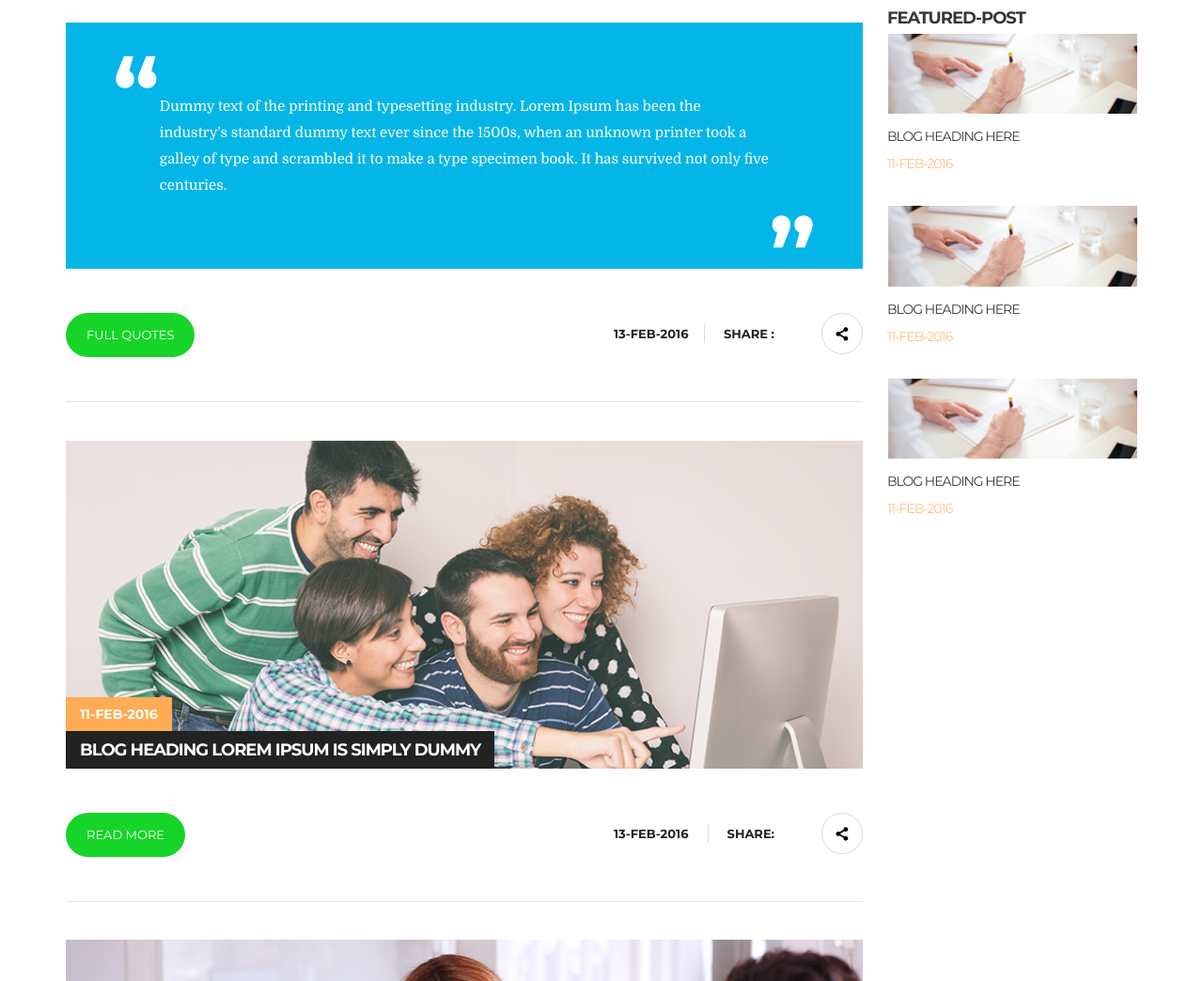
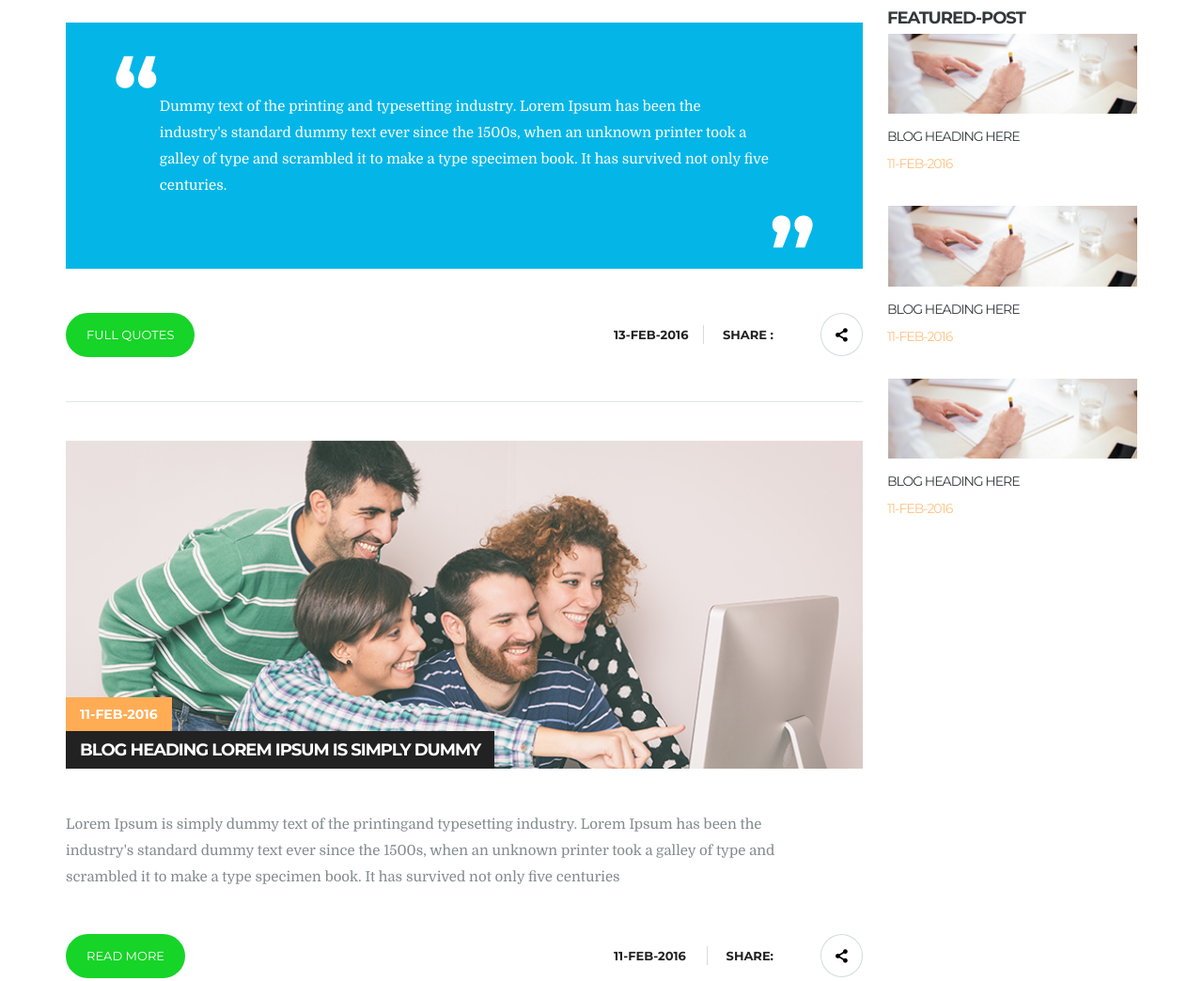
Before and after one commit to bogdan-klimov/CONSULT, a website: page page.html in a window 1280 px wide. Shown: the part 954-1998 px from the top of the page at 94% size. Drawn offline with nearby package versions, Linux system fonts and the light colour scheme; files that its build step writes are made by us from their sources; files whose address does not match are found by name.

Commit message:
share block edits

```diff
--- a/page.html
+++ b/page.html
@@ -3,7 +3,7 @@
 <head>
     <meta charset="UTF-8">
     <meta name="viewport" content="width=device-width, initial-scale=1.0">
-    <title>Document</title>
+    <title>Consult Plus | Pages</title>
     <link href="https://fonts.googleapis.com/css2?family=Lato:wght@300&display=swap" rel="stylesheet">
     <link href="https://fonts.googleapis.com/css2?family=Domine&family=Montserrat:wght@400;700&display=swap" rel="stylesheet">
     <link rel="stylesheet" href="assets/css/main.css">
--- a/src/js/data.js
+++ b/src/js/data.js
@@ -78,24 +78,35 @@ const data = [
 
 const news = [
 	{
+		type: 'new',
 		title: 'BLOG HEADING LOREM IPSUM IS SIMPLY DUMMY',
 		date: '11-feb-2016',
 		desc: 'Lorem Ipsum is simply dummy text of the printingand typesetting industry. Lorem Ipsum has been the industry\'s standard dummy text ever since the 1500s, when an unknown printer took a galley of type and scrambled it to make a type specimen book. It has survived not only five centuries',
 		img: 'assets/img/blog-img.png',
-		btn: 'Read More'
 	},
 	{
+		type: 'new',
 		title: 'BLOG HEADING LOREM IPSUM IS SIMPLY DUMMY',
 		date: '11-feb-2016',
 		desc: 'Lorem Ipsum is simply dummy text of the printingand typesetting industry. Lorem Ipsum has been the industry\'s standard dummy text ever since the 1500s, when an unknown printer took a galley of type and scrambled it to make a type specimen book. It has survived not only five centuries',
 		img: 'assets/img/blog-img-2.png',
-		btn: 'Read More'
 	},
 	{
+		type: 'audio',
+		src: '../../file.mp3',
+		date: '',
+		desc: '',
+	},
+	{
+		type: 'quote',
+		date: '...',
+		desc: '...',
+	},
+	{
+		type: 'new',
 		title: 'BLOG HEADING LOREM IPSUM IS SIMPLY DUMMY',
 		date: '11-feb-2016',
 		desc: 'Lorem Ipsum is simply dummy text of the printingand typesetting industry. Lorem Ipsum has been the industry\'s standard dummy text ever since the 1500s, when an unknown printer took a galley of type and scrambled it to make a type specimen book. It has survived not only five centuries',
 		img: 'assets/img/blog-img-5.png',
-		btn: 'Read More'
 	},
 ]
--- a/src/js/main.js
+++ b/src/js/main.js
@@ -105,10 +105,11 @@
 // };
 
 /////////////////////////////////////////////////
+
 const BLOG_WRAPPER = document.getElementById("main-block-blog-wrapper");
-const BLOG_LENGHT = 3;
 
 for (let el in news) {
+
     const blog = document.createElement("div");
     blog.classList.add("blogs");
     BLOG_WRAPPER.append(blog);
@@ -131,6 +132,11 @@ for (let el in news) {
     blogImg.append(heading);
     heading.innerText = news[el].title;
 
+    const blogDesc = document.createElement('div');
+    blogDesc.classList.add("blogs-description");
+    blogDesc.innerText = news[el].desc;
+    blog.append(blogDesc);
+
     const actions = document.createElement("div");
     actions.classList.add("actions");
     blog.append(actions);
@@ -138,7 +144,7 @@ for (let el in news) {
     const btn = document.createElement("a");
     btn.setAttribute("href", "#");
     btn.classList.add("button");
-    btn.innerText = news[el].btn;
+    btn.innerText = 'Read more';
     actions.append(btn);
 
     const links = document.createElement("div");
@@ -152,7 +158,7 @@ for (let el in news) {
 
     const shareDate = document.createElement("span");
     shareDate.classList.add("share-block-date");
-    shareDate.innerText = "13-feb-2016";
+    shareDate.innerText = news[el].date;
     links.append(shareDate);
 
     const shareText = document.createElement("span");
--- a/src/sass/pages/_page.scss
+++ b/src/sass/pages/_page.scss
@@ -109,6 +109,7 @@
         display: flex;
         justify-content: space-between;
         margin-top: 47px;
+        position: relative;
         .share-block {
             &-text {
                 line-height: 28px;
@@ -301,11 +302,6 @@ audio {
     cursor: pointer;
 }
 
-.actions {
-    position: relative;
-    height: 47px;
-}
-
 .share-block-text {
     display: flex;
     border-left: 1px solid #dbdbdb;
@@ -318,7 +314,7 @@ audio {
 }
 
 .share-block-text-active {
-    margin-right: 130px;
+   display: none;
 }
 
 .share-block-date {
@@ -341,15 +337,15 @@ audio {
 }
 
 .share-block-date-active {
-    right: 210px;
+    display: none;
 }
 
 .share-block {
     border-radius: 50%;
     max-width: 45px;
     border: 1px solid #d2dcde;
-    width: 44px;
-    height: 44px;
+    width: 46px;
+    height: 46px;
     display: flex;
     justify-content: center;
     align-items: center;
@@ -359,6 +355,7 @@ audio {
 
 .share-block-active {
     background-color: orange;
+    border: none;
 }
 
 .links {
@@ -373,12 +370,10 @@ audio {
 
 .icons-block {
     display: none;
-    display: flex;
     align-items: center;
     max-width: 158px;
     width: 100%;
     padding-left: 12px;
-    margin-right: -158px;
     z-index: 10;
     transition: .5s;
     border: 1.0px solid #d2dbdd;
@@ -390,6 +385,5 @@ audio {
 }
 
 .icons-block-active {
-    display: Flex;
-    margin-right: 0;
+    display: flex;
 }
```
Also changed, not shown: index.html (+1 -1 lines), 2 other files.
